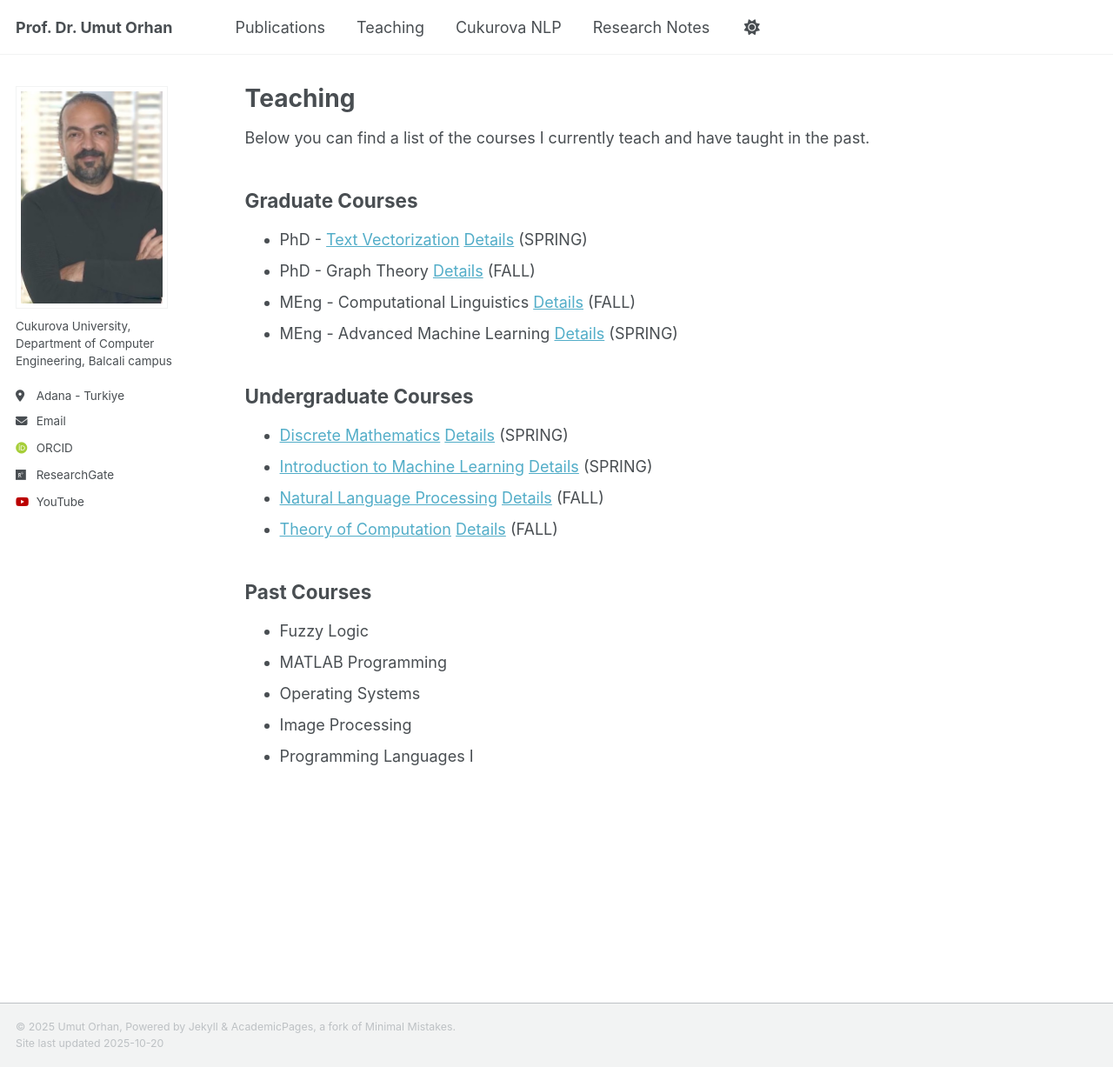
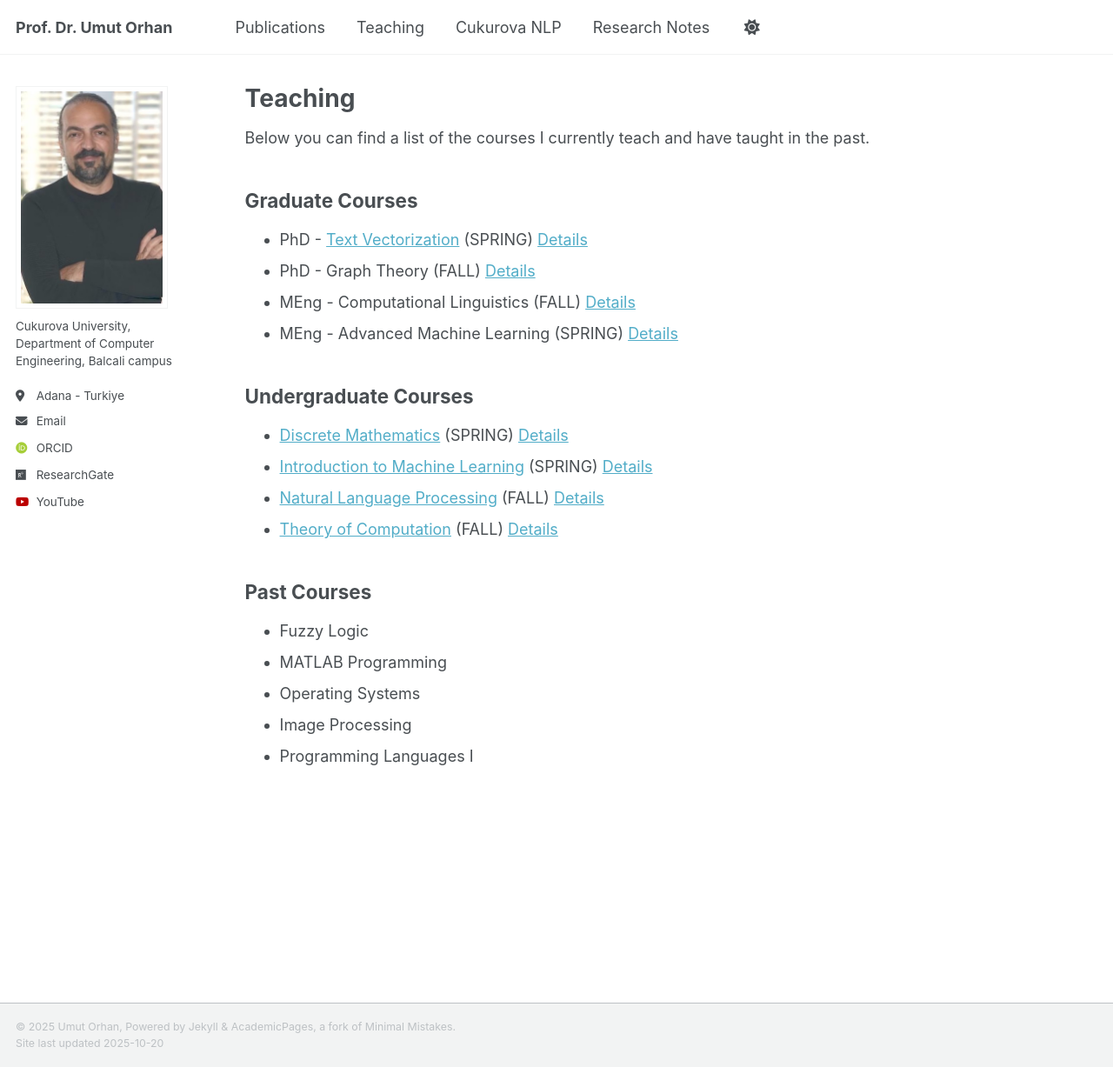
Before and after one commit to uorhan/uorhan.github.io, a Jekyll site: the page built from _pages/teaching.md, in a window 1280 px wide and 1227 px high. Shown: the whole window at 87% size. Built offline with Jekyll 4.4.1, drawn with Linux system fonts in a browser that asks for light colours; some web fonts are replaced.

```diff
--- a/_pages/teaching.md
+++ b/_pages/teaching.md
@@ -8,16 +8,16 @@ author_profile: true
 Below you can find a list of the courses I currently teach and have taught in the past.
 
 ## Graduate Courses
-* PhD - [Text Vectorization](/teaching/T2V) [Details](https://ebs.cu.edu.tr/En/Course/Information/663694) (SPRING)
-* PhD - Graph Theory [Details](https://ebs.cu.edu.tr/En/Course/Information/663709) (FALL)
-* MEng - Computational Linguistics  [Details](https://ebs.cu.edu.tr/En/Course/Information/663761) (FALL)
-* MEng - Advanced Machine Learning   [Details](https://ebs.cu.edu.tr/En/Course/Information/663775) (SPRING)
+* PhD - [Text Vectorization](/teaching/T2V) (SPRING) [Details](https://ebs.cu.edu.tr/En/Course/Information/663694)
+* PhD - Graph Theory (FALL) [Details](https://ebs.cu.edu.tr/En/Course/Information/663709)
+* MEng - Computational Linguistics (FALL) [Details](https://ebs.cu.edu.tr/En/Course/Information/663761)
+* MEng - Advanced Machine Learning (SPRING) [Details](https://ebs.cu.edu.tr/En/Course/Information/663775)
 
 ## Undergraduate Courses
-* [Discrete Mathematics](/teaching/DiM)  [Details](https://ebs.cu.edu.tr/En/Course/Information/663624) (SPRING)
-* [Introduction to Machine Learning](/teaching/IML)  [Details](https://ebs.cu.edu.tr/En/Course/Information/663673) (SPRING)
-* [Natural Language Processing](/teaching/NLP)  [Details](https://ebs.cu.edu.tr/En/Course/Information/663655) (FALL)
-* [Theory of Computation](/teaching/ToC)  [Details](https://ebs.cu.edu.tr/En/Course/Information/663587) (FALL)
+* [Discrete Mathematics](/teaching/DiM) (SPRING) [Details](https://ebs.cu.edu.tr/En/Course/Information/663624)
+* [Introduction to Machine Learning](/teaching/IML) (SPRING) [Details](https://ebs.cu.edu.tr/En/Course/Information/663673)
+* [Natural Language Processing](/teaching/NLP) (FALL) [Details](https://ebs.cu.edu.tr/En/Course/Information/663655)
+* [Theory of Computation](/teaching/ToC) (FALL) [Details](https://ebs.cu.edu.tr/En/Course/Information/663587)
 
 ## Past Courses
 * Fuzzy Logic
```
